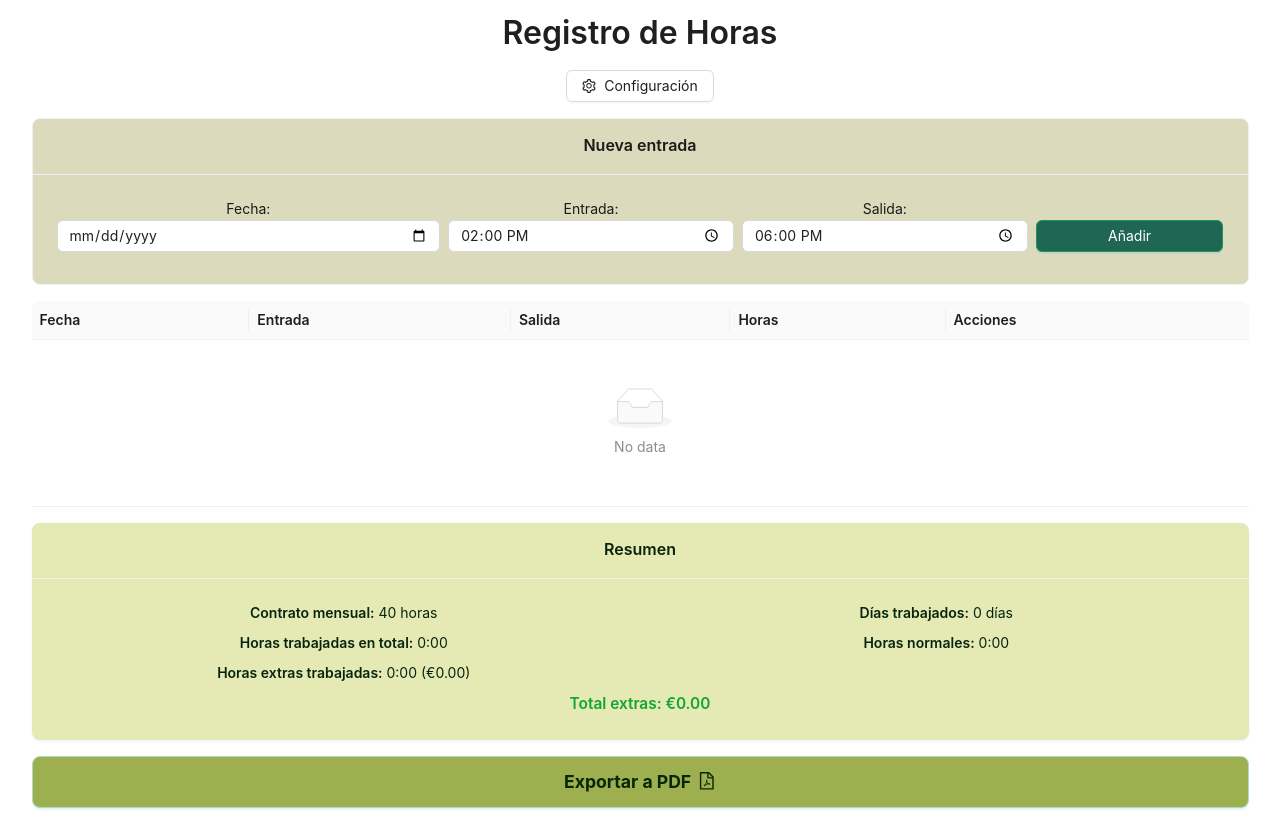
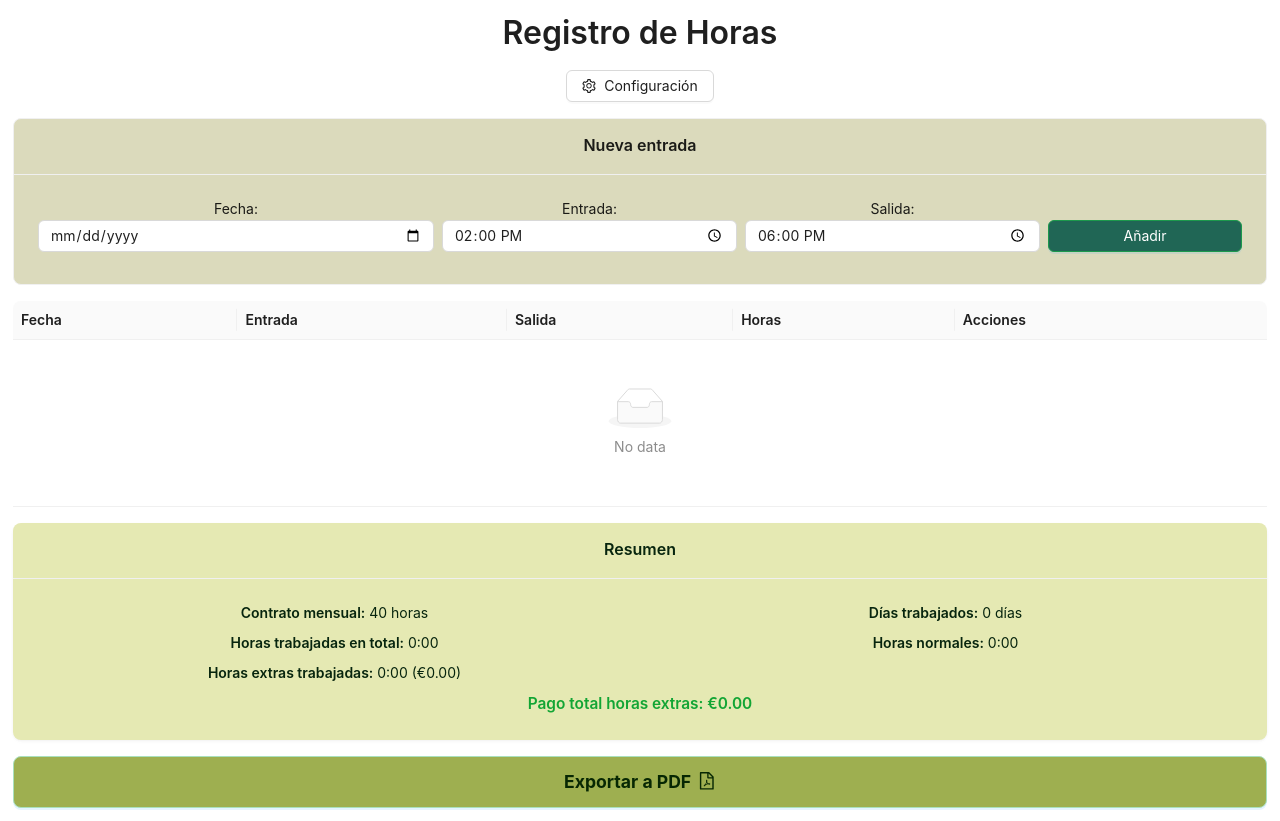
Before and after one commit to HoracioMartinez17/Calculadora-Salarial, a React (Vite) app: page / in a window 1280 px wide. Built offline with nearby package versions, Linux system fonts and the light colour scheme.

Commit message:
feat: Actualizar el texto de pago total horas extras en WorkHoursTracker

```diff
--- a/src/components/WorkHoursTracker.jsx
+++ b/src/components/WorkHoursTracker.jsx
@@ -187,7 +187,7 @@ const WorkHoursTracker = () => {
       doc.autoTable.previous.finalY + 60
     );
     doc.text(
-      `Total extras: €${extraPay.toFixed(2)}`,
+      `Pago total horas extras: €${extraPay.toFixed(2)}`,
       10,
       doc.autoTable.previous.finalY + 75
     );
@@ -448,7 +448,7 @@ const WorkHoursTracker = () => {
             </Col>
             <Col xs={24}>
               <Text strong style={{ fontSize: "1.1em", color: "#12a534" }}>
-                Total extras: €{extraPay.toFixed(2)}
+                Pago total horas extras: €{extraPay.toFixed(2)}
               </Text>
             </Col>
           </Row>
```
